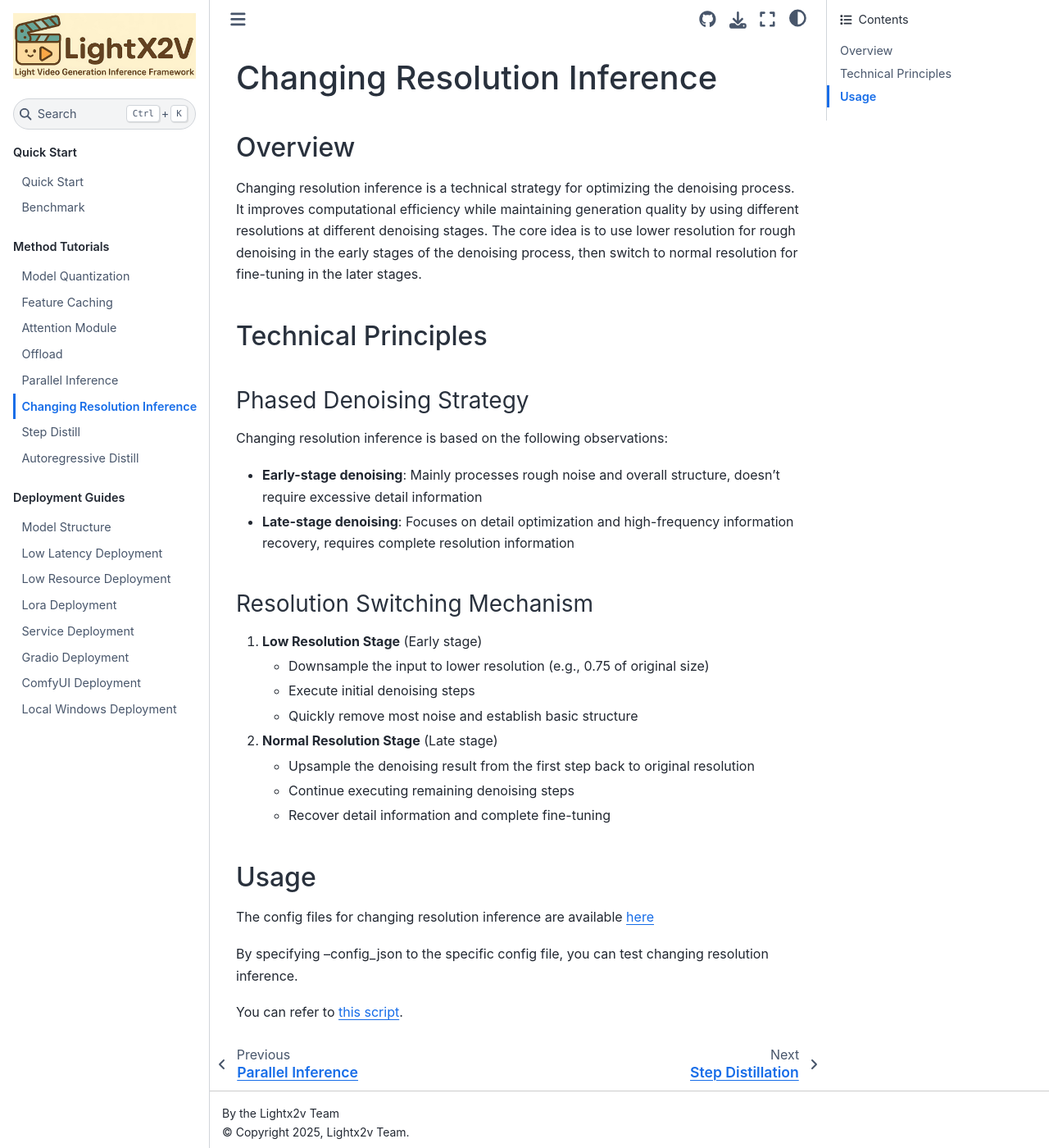
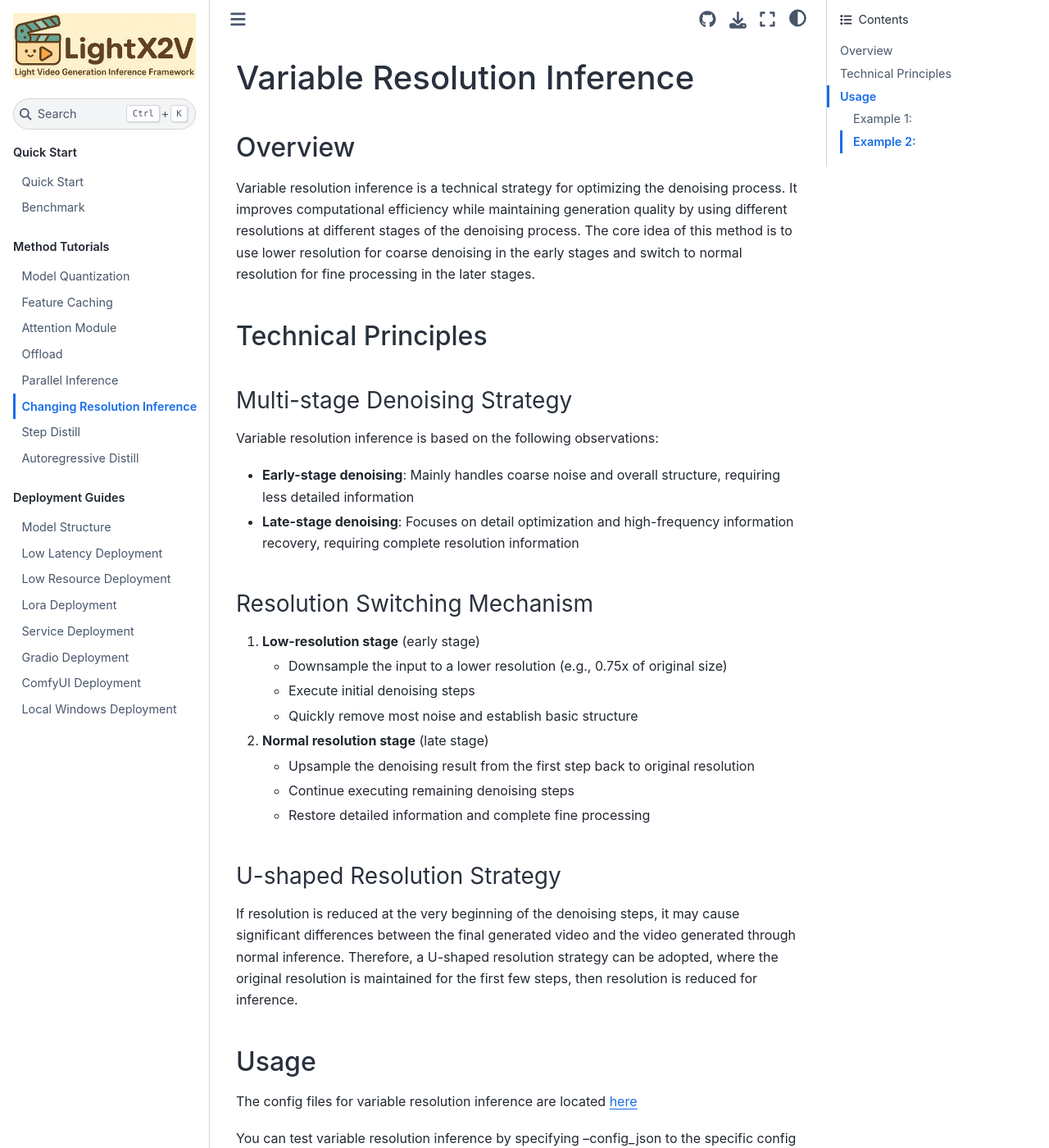
Before and after one commit to olek-soft-engineer/LightX2V, a Sphinx documentation site: the page built from docs/EN/source/method_tutorials/changing_resolution.md, in a window 1280 px wide and 1400 px high. Shown: the whole window at 82% size. Built offline with Sphinx 7.4.7 and the Sphinx Book theme 1.1.4, drawn with Linux system fonts in a browser that asks for light colours; some of the changed text lies outside the part shown.

Commit message:
update doc, scripts, configs

````diff
--- a/docs/EN/source/method_tutorials/changing_resolution.md
+++ b/docs/EN/source/method_tutorials/changing_resolution.md
@@ -1,34 +1,62 @@
-# Changing Resolution Inference
+# Variable Resolution Inference
 
 ## Overview
 
-Changing resolution inference is a technical strategy for optimizing the denoising process. It improves computational efficiency while maintaining generation quality by using different resolutions at different denoising stages. The core idea is to use lower resolution for rough denoising in the early stages of the denoising process, then switch to normal resolution for fine-tuning in the later stages.
+Variable resolution inference is a technical strategy for optimizing the denoising process. It improves computational efficiency while maintaining generation quality by using different resolutions at different stages of the denoising process. The core idea of this method is to use lower resolution for coarse denoising in the early stages and switch to normal resolution for fine processing in the later stages.
 
 ## Technical Principles
 
-### Phased Denoising Strategy
+### Multi-stage Denoising Strategy
 
-Changing resolution inference is based on the following observations:
-- **Early-stage denoising**: Mainly processes rough noise and overall structure, doesn't require excessive detail information
-- **Late-stage denoising**: Focuses on detail optimization and high-frequency information recovery, requires complete resolution information
+Variable resolution inference is based on the following observations:
+
+- **Early-stage denoising**: Mainly handles coarse noise and overall structure, requiring less detailed information
+- **Late-stage denoising**: Focuses on detail optimization and high-frequency information recovery, requiring complete resolution information
 
 ### Resolution Switching Mechanism
 
-1. **Low Resolution Stage** (Early stage)
-   - Downsample the input to lower resolution (e.g., 0.75 of original size)
+1. **Low-resolution stage** (early stage)
+   - Downsample the input to a lower resolution (e.g., 0.75x of original size)
    - Execute initial denoising steps
    - Quickly remove most noise and establish basic structure
 
-2. **Normal Resolution Stage** (Late stage)
+2. **Normal resolution stage** (late stage)
    - Upsample the denoising result from the first step back to original resolution
    - Continue executing remaining denoising steps
-   - Recover detail information and complete fine-tuning
+   - Restore detailed information and complete fine processing
 
+### U-shaped Resolution Strategy
+
+If resolution is reduced at the very beginning of the denoising steps, it may cause significant differences between the final generated video and the video generated through normal inference. Therefore, a U-shaped resolution strategy can be adopted, where the original resolution is maintained for the first few steps, then resolution is reduced for inference.
 
 ## Usage
 
-The config files for changing resolution inference are available [here](https://github.com/ModelTC/LightX2V/tree/main/configs/changing_resolution)
+The config files for variable resolution inference are located [here](https://github.com/ModelTC/LightX2V/tree/main/configs/changing_resolution)
 
-By specifying --config_json to the specific config file, you can test changing resolution inference.
+You can test variable resolution inference by specifying --config_json to the specific config file.
 
-You can refer to [this script](https://github.com/ModelTC/LightX2V/blob/main/scripts/wan/run_wan_t2v_changing_resolution.sh).
+You can refer to the scripts [here](https://github.com/ModelTC/LightX2V/blob/main/scripts/changing_resolution) to run.
+
+### Example 1:
+```
+{
+    "infer_steps": 50,
+    "changing_resolution": true,
+    "resolution_rate": [0.75],
+    "changing_resolution_steps": [25]
+}
+```
+
+This means a total of 50 steps, with resolution at 0.75x original resolution from step 0 to 25, and original resolution from step 26 to the final step.
+
+### Example 2:
+```
+{
+    "infer_steps": 50,
+    "changing_resolution": true,
+    "resolution_rate": [1.0, 0.75],
+    "changing_resolution_steps": [10, 35]
+}
+```
+
+This means a total of 50 steps, with original resolution from step 0 to 10, 0.75x original resolution from step 11 to 35, and original resolution from step 36 to the final step.
````
Also changed, not shown: docs/ZH_CN/source/method_tutorials/changing_resolution.md (+31 -1 lines), 6 other files.
